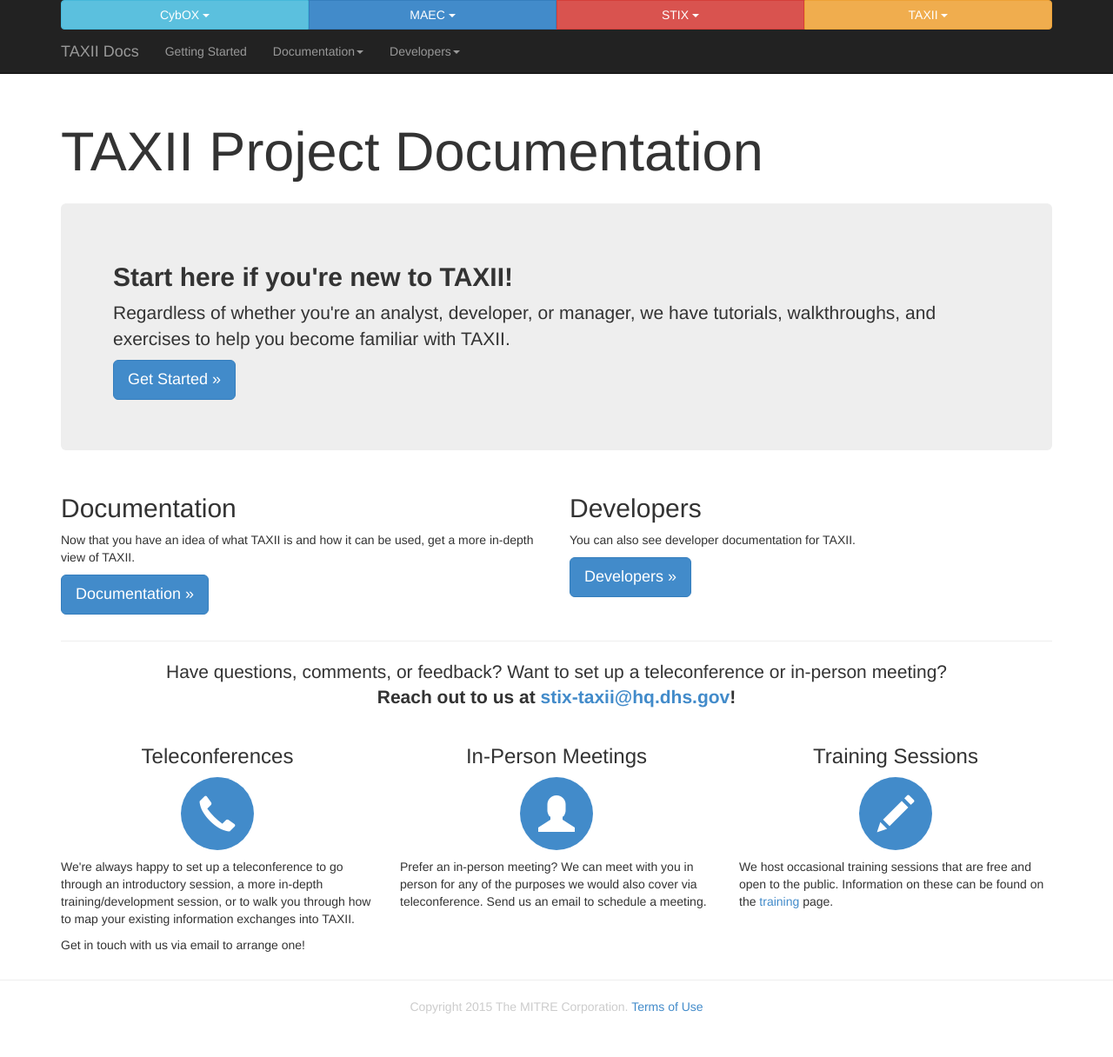
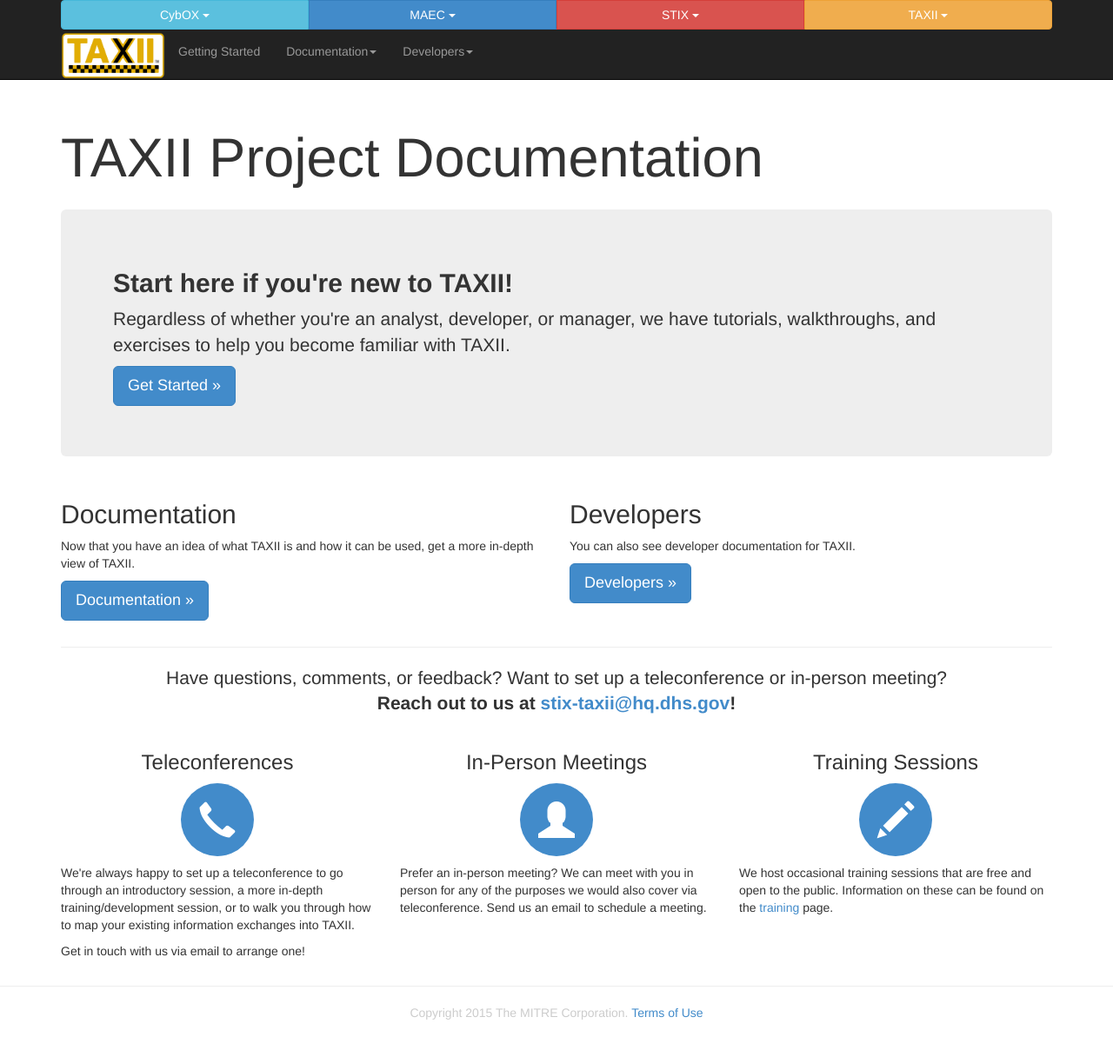
Before and after one commit to TAXIIProject/taxiiproject.github.io, a Jekyll site: the page built from index.md, in a window 1280 px wide. Shown: the whole page at 87% size. Built offline with Jekyll 4.4.1, drawn with Linux system fonts in a browser that asks for light colours; Markdown is read by kramdown in place of the engine named in the settings.

Commit message:
add logo

```diff
--- a/_includes/nav.html
+++ b/_includes/nav.html
@@ -8,7 +8,7 @@
         <span class="icon-bar"></span>
         <span class="icon-bar"></span>
       </button>
-      <a class="navbar-brand" href="{{ site.root }}/">{{ site.name }}</a>
+      <a href="https://taxiiproject.github.io" class="pull-left"><img src="/images/logo.png" style="max-height: 100px; max-width: 120px; margin-top: 3px;"></a>
     </div>
     <div class="collapse navbar-collapse">
       <ul class="nav navbar-nav">
```
Also changed, not shown: images/logo.png (added).
